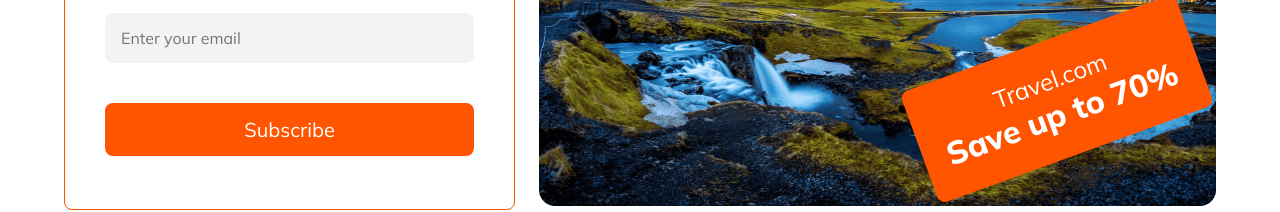
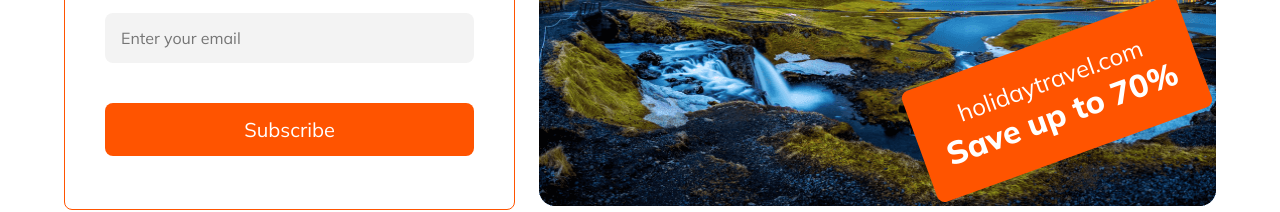
Before and after one commit to web-mahadihasan/happy-travel, a plain HTML site: page index.html in a window 1280 px wide. Shown: the part 6119-6331 px from the top of the page. Drawn offline with Linux system fonts and the light colour scheme.

Commit message:
I have added perfect place tour, and newsletter section

```diff
--- a/index.html
+++ b/index.html
@@ -266,7 +266,7 @@
             <div class="newsletter-img">
                 <img src="./Images/newsletter.png" alt="">
                 <div class="discount-card btn-primary">
-                    <p>Travel.com</p>
+                    <p>holidaytravel.com</p>
                     <h3>Save up to 70%</h3>
                 </div>
             </div>
```
